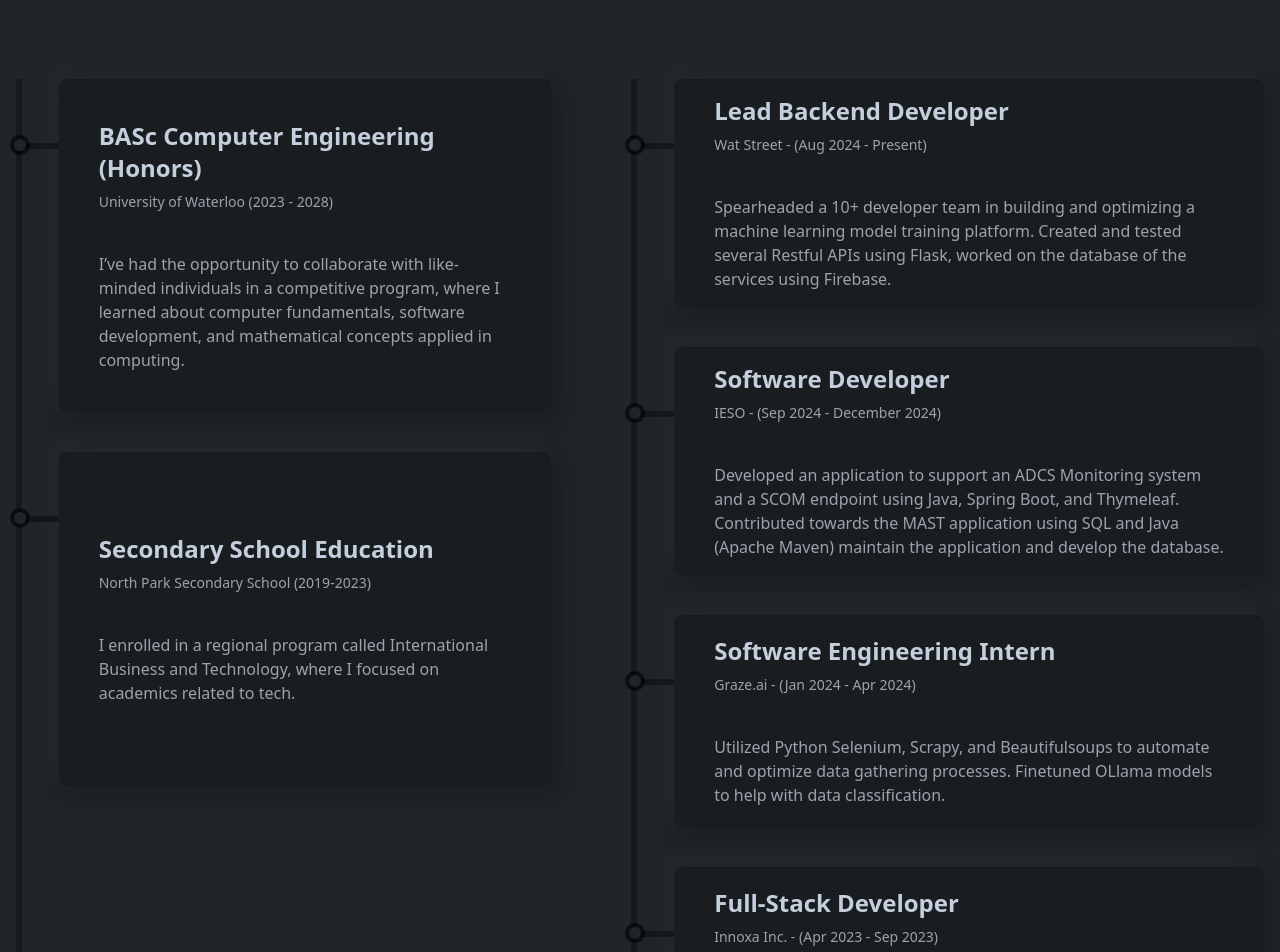
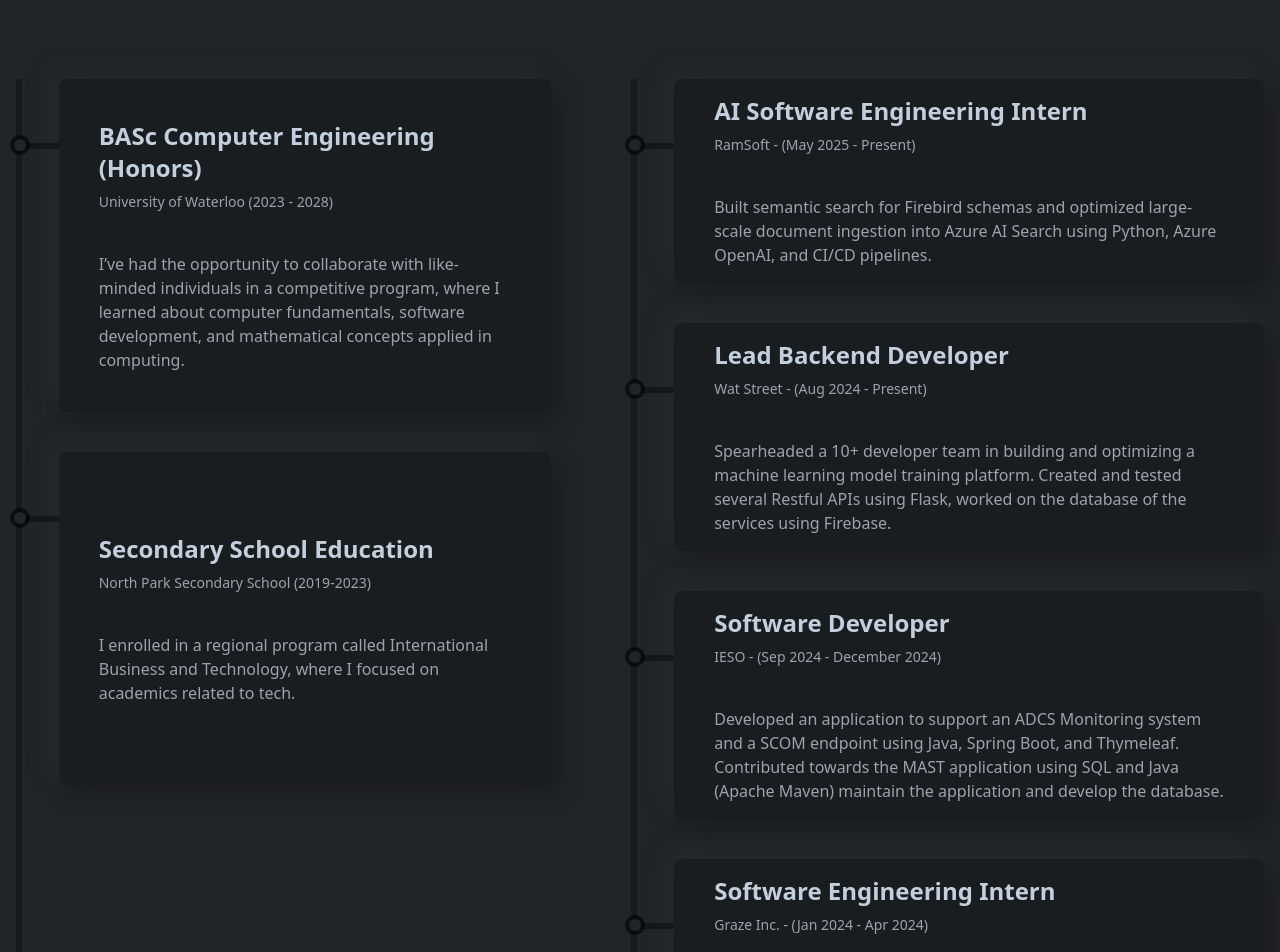
Before and after one commit to JayPrograms/Jay-Portfolio, a React (Create React App) app: page / in a window 1280 px wide. Shown: the part 3700-4652 px from the top of the page. Built offline with nearby package versions, Linux system fonts and the light colour scheme.

Commit message:
Added RamSoft work experience

```diff
--- a/src/components/resume/Education.js
+++ b/src/components/resume/Education.js
@@ -34,6 +34,11 @@
         </div>
         <div className="mt-6 lgl:mt-14 w-full h-[1000px] border-l-[6px] border-l-black border-opacity-30 flex flex-col gap-10">
           <ResumeCard
+            title="AI Software Engineering Intern"
+            subTitle="RamSoft - (May 2025 - Present)"
+            des="Built semantic search for Firebird schemas and optimized large-scale document ingestion into Azure AI Search using Python, Azure OpenAI, and CI/CD pipelines."
+          />
+          <ResumeCard
             title="Lead Backend Developer"
             subTitle="Wat Street - (Aug 2024 - Present)"
             des="Spearheaded a 10+ developer team in building and optimizing a machine learning model training platform. Created and tested several Restful APIs using Flask, worked on the database of the services using Firebase."
@@ -46,12 +51,12 @@
 
           <ResumeCard
             title="Software Engineering Intern"
-            subTitle="Graze.ai - (Jan 2024 - Apr 2024)"
+            subTitle="Graze Inc. - (Jan 2024 - Apr 2024)"
             des="Utilized Python Selenium, Scrapy, and Beautifulsoups to automate and optimize data gathering processes. Finetuned OLlama models to help with data classification."
           />
           <ResumeCard
             title="Full-Stack Developer"
-            subTitle="Innoxa Inc. - (Apr 2023 - Sep 2023)"
+            subTitle="Innovxa Inc. - (Apr 2023 - Sep 2023)"
             des="Developed features allowing for end-users to provide product requirements to the development teams using React.js, Node.js, Express.js using PostgreSQL for the database."
           />
         </div>
```
